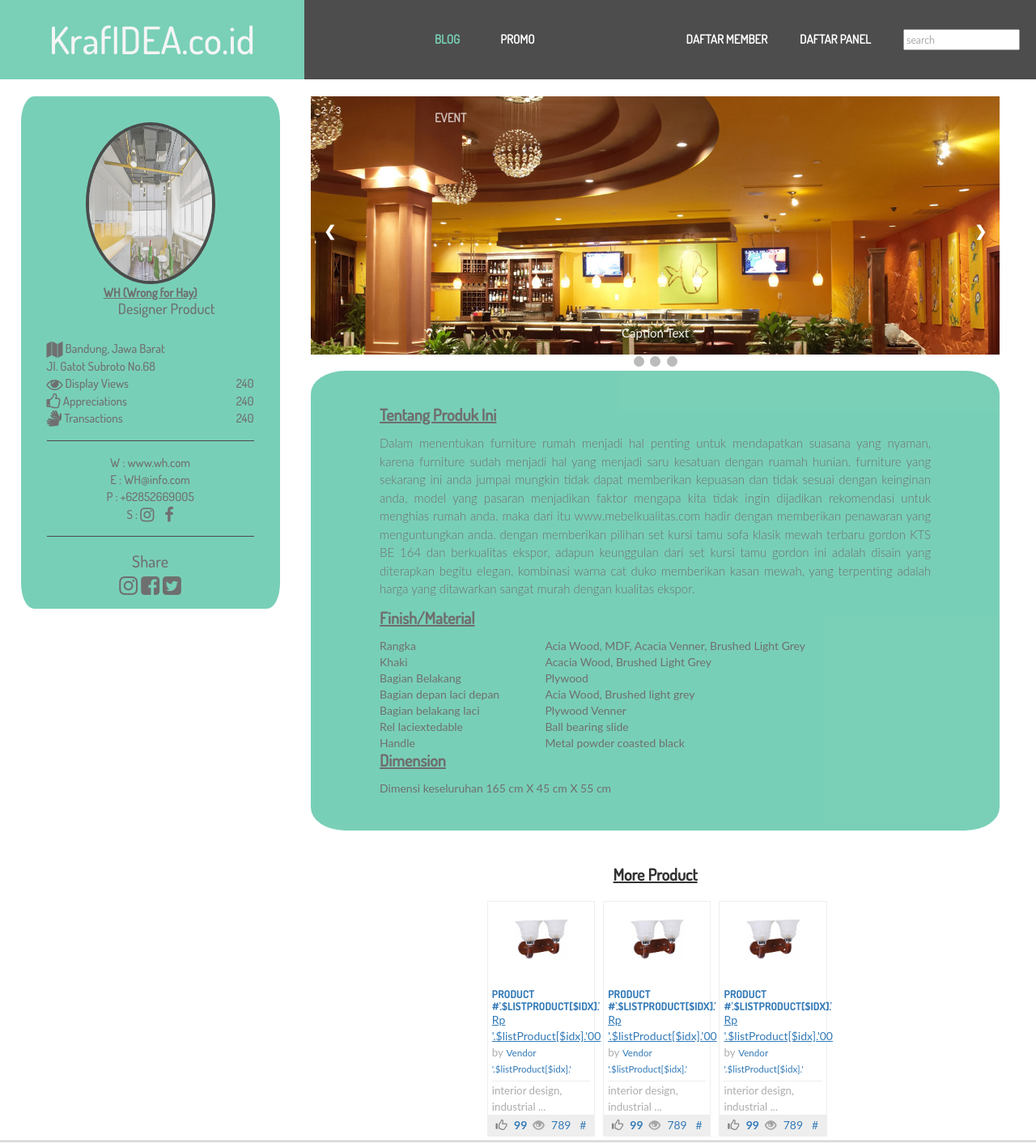
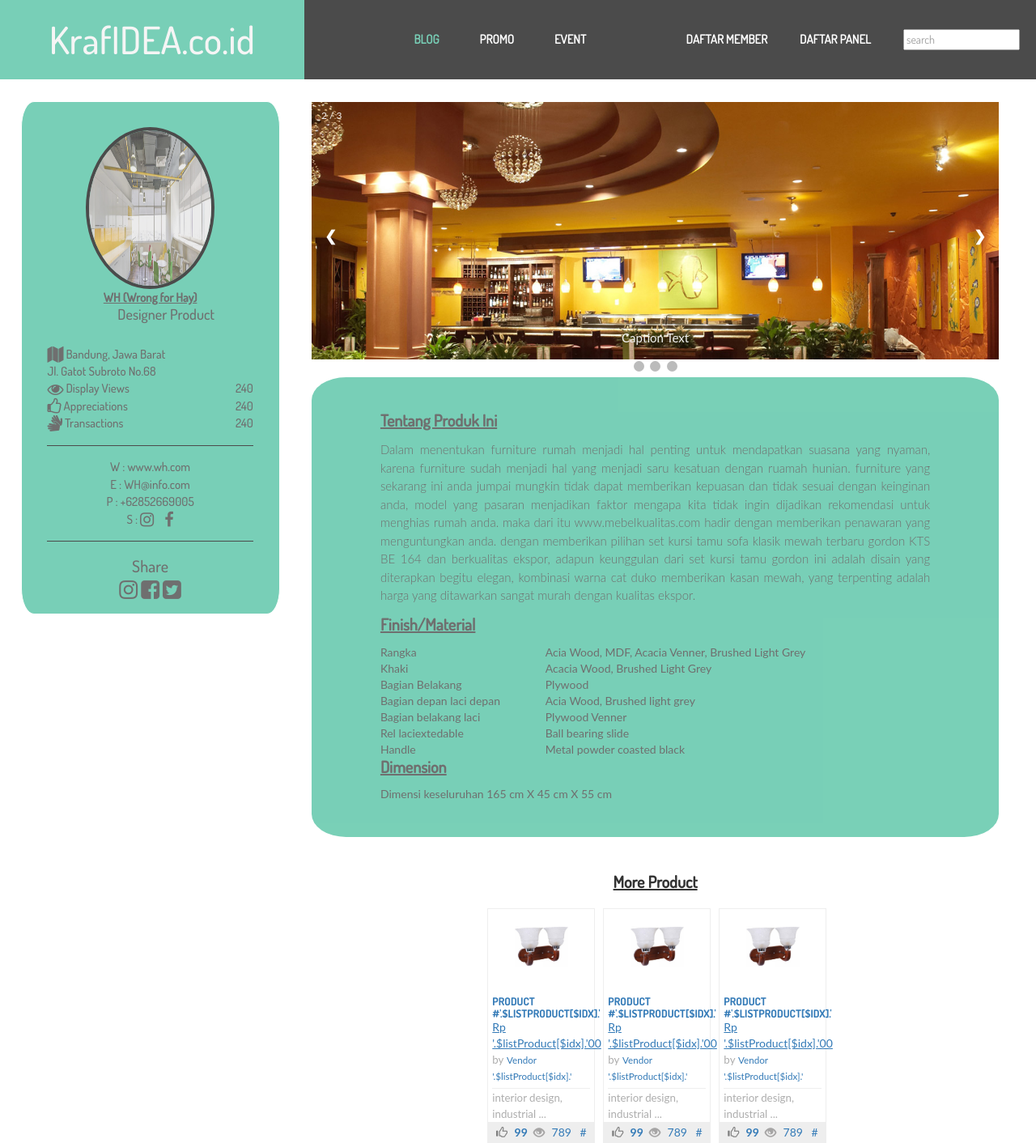
Before and after one commit to chanjr152/KrafIDEA.co.id, a CodeIgniter app: page /database/index.php/detailproduct/index in a window 1280 px wide; the page is wider, and only the part inside the window is pictured. Shown: the top 1412 px of that part at 81% size. Run offline with CodeIgniter, Linux system fonts and the light colour scheme; some libraries are stand-ins or nearby versions.

Commit message:
perbaikan header style.css

```diff
--- a/application/libraries/Image.php
+++ b/application/libraries/Image.php
@@ -62,7 +62,7 @@ class Image {
                             <span class="pull-right" style="margin-bottom: -11px;">#</span>
                          </div>
                          <div class="viw">
-                            <a href="product.html"><span class="glyphicon glyphicon-eye-open" aria-hidden="true"></span>View</a>
+                            <a href="detailproduct"><span class="glyphicon glyphicon-eye-open" aria-hidden="true"></span>View</a>
                          </div>
                      </a>
             </div>
--- a/assets/css/style.css
+++ b/assets/css/style.css
@@ -5,6 +5,7 @@ License: Creative Commons Attribution 3.0 Unported
 License URL: http://creativecommons.org/licenses/by/3.0/
 --*/
 body{
+    /*background:#fff;*/
     background:#fff;
     font-family: 'Lato', sans-serif;
 }
@@ -120,14 +121,14 @@ h1.b1,h2.b2,h3.b3 {
 /*header tambahan chandra*/
 .header-top {
     width: 100%;
-    position: absolute;
-    /*top: 7%;
-    left: 5%;
-    text-align: center; */
-    z-index: 1;
-    /* opacity: 0.5;*/
+    height: 99px;
+    position: relative;
+    /*top: 7%;*/
+    /*left: 5%;*/
+    /*text-align: center; */
+    /*z-index: 1;*/
     background-color: #000;
-    border-bottom: 1px white;
+    border-bottom: 1px solid white;
     opacity: 0.7;
     display: block;
 }
@@ -155,19 +156,20 @@ h1.b1,h2.b2,h3.b3 {
 
 }
 .top-nav-center {
-  width: 20%;
+  width: 36%;
   /*display: block;*/
   float: left;
-  left: 40%;
-  position: absolute;
+  text-align: center;
+  padding-left: 10%;
+  position: relative;
 }
 .top-nav-right{
-  width: 38%;
+  width: 36%;
   /*display: block;*/
   float: right;
 }
 .top-nav-left{
-  width: 27%;
+  width: 28%;
   /*display: block;*/
   float: left;
 }
@@ -283,7 +285,7 @@ h1.b1,h2.b2,h3.b3 {
 
 /*tambah untuk form supplier*/
 .supplier{
-	margin-top: 7.3%;
+	/*margin-top: 7.3%;*/
 }
 .supplier-profil{
 	margin-top: 2%;
@@ -295,6 +297,7 @@ h1.b1,h2.b2,h3.b3 {
 	font-family: 'Dosis-Medium';
 	font-size: 15px;
 	float: left;
+    border: 1px solid white;
 }
 .supplier-logo{
 	padding: 10% 0%;
@@ -367,6 +370,7 @@ h1.b1,h2.b2,h3.b3 {
 /*tambahan detail produk*/
 .container1{
     width: 95%;
+    border: 1px solid white;
 }
 .description{
     background: #40BC99;
```
Also changed, not shown: application/views/masterpage_default.php (+8 -0 lines), application/views/home_view.php (indentation only).
